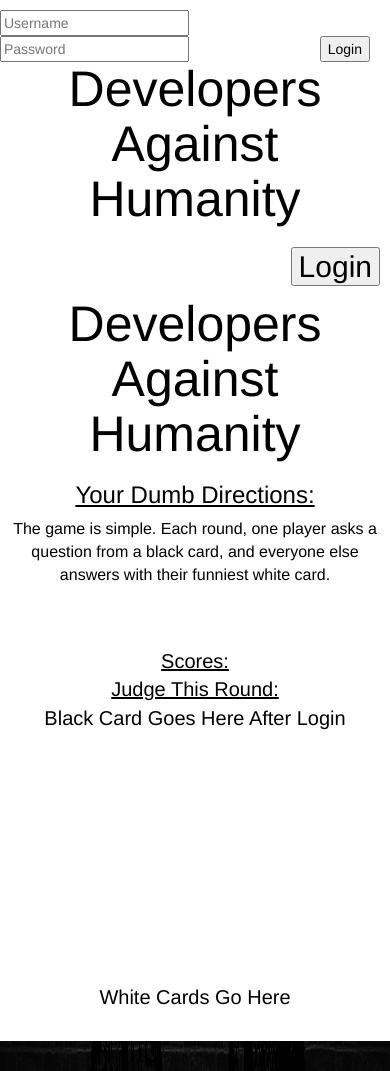
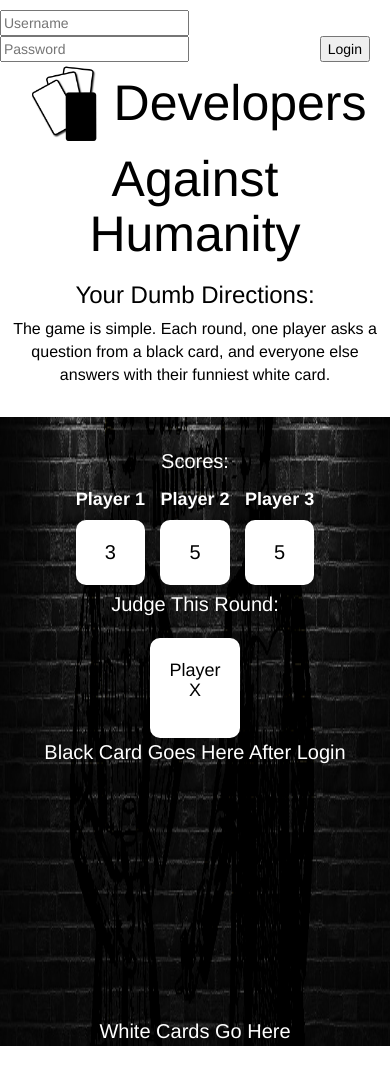
Before and after one commit to kdwhiteside/Cards, a PHP site: page /home.html in a window 390 px wide. After the commit the page ends 1046 px from the top, so only its background shows below. Run offline with PHP 8.4, Linux system fonts and the light colour scheme; some libraries are stand-ins or nearby versions.

Commit message:
favicon, scores, judge

```diff
--- a/assets/style.css
+++ b/assets/style.css
@@ -68,18 +68,15 @@ h1 {
 
 .directionsTitle{
 	font-size: 20px;
-	text-decoration: underline;
 }
 
 
 .scores{
 	font-size: 20px;
-	text-decoration: underline;
 }
 
 .judge{
 	font-size: 20px;
-	text-decoration: underline;
 }
 
 
@@ -91,3 +88,40 @@ h1 {
 	margin-top: 250px;
 	font-size: 20px;
 }
+
+
+/* scoreboard */
+.score-board {
+    text-align: center;
+    font-size: 20px;
+}
+
+.player {
+    display: inline-block;
+    padding: 5px;
+}
+
+.player h4 {
+    font-weight: bold;
+}
+
+.score-box {
+    border: 3px solid white;
+    padding: 15px;
+    border-radius: 10px;
+    color: black;
+    background-color: white;
+}
+
+
+/* judge */
+.judge-box {
+    border: 3px solid white;
+    padding: 10px;
+    border-radius: 10px;
+    color: black;
+    background-color: white;
+    width: 90px;
+    height: 100px;
+    display: inline-block;
+}
--- a/home.html
+++ b/home.html
@@ -6,6 +6,9 @@
     <meta name="description" content="Developers Against Humanity. An enjoyable card game with other users. Online version of Cards against humanity with a twist for Coding developers.">
     <meta name="keywords" content="game, cards, online, against, humanity, devlopers, black card, white card, funny, humor ">
     <meta name="author" content="Developers Against Humanity">
+
+    <!-- Favicon-->
+    <link rel="shortcut icon" type="image/x-icon" href="/favicon.ico">
 
     <!-- Latest compiled and minified CSS -->
     <link rel="stylesheet" href="https://maxcdn.bootstrapcdn.com/bootstrap/3.3.7/css/bootstrap.min.css" integrity="sha384-BVYiiSIFeK1dGmJRAkycuHAHRg32OmUcww7on3RYdg4Va+PmSTsz/K68vbdEjh4u" crossorigin="anonymous">
@@ -35,29 +38,51 @@
 
 <div class="jumbotron text-center" >
 
-        <div id="animation"><h1>Developers Against Humanity</h1></div>
 
-  <body>
-    <h2><button class="login default">Login</button></h2>
-    <div class="jumbotron text-center" >
-
-    <div id="animation"><h1>Developers Against Humanity</h1></div>
-
-
+    <div id="animation"><h1><img src="assets/favicon.png" style="height: 90px">Developers Against Humanity</h1></div>
 
     <div class="directionsTitle"><h3>Your Dumb Directions:</div></h3>
     <div class="directions">The game is simple. Each round, one player asks a question from a black card, and everyone else answers with their funniest white card.</div>
 
     <div class="usersLive"></div>
     </div>
+<div class="text-center">
+    <div class="row">
+        <div class="col-sm-6">
+            <div class="scores">Scores:</div>
+                    <div class="score-board">
+                    <div class="player">
+                        <h4>Player 1</h4>
+                        <div class="score-box">
+                           3
+                        </div>
+                    </div>
+                    <div class="player">
+                        <h4>Player 2</h4>
+                        <div class="score-box">
+                           5
+                        </div>
+                    </div>
+                    <div class="player">
+                        <h4>Player 3</h4>
+                        <div class="score-box">
+                           5
+                        </div>
+                    </div>
+                </div>
+            </div> <!--col-->
+      <div class="col-sm-6">
+          <div class="judge">Judge This Round:</div><br>
+              <div class= "judge-box"><h4>Player X</h4></div>
+      </div> <!--col-->
+      </div> <!--row-->
 
-    <div class="text-center">
-      <div class="scores">Scores:</div>
-      <div class="judge">Judge This Round:</div>
-      <div class="blackCard">Black Card Goes Here After Login</div>
-
-      <div class="whiteCards">White Cards Go Here</div>
-
+      <div class="row">
+          <div class="blackCard">Black Card Goes Here After Login</div>
+      </div> <!--row-->
+      <div class="row">
+          <div class="whiteCards">White Cards Go Here</div>
+      </div>
       <div class="winningCard"></div>
     </div>
     </div>
```
Also changed, not shown: assets/favicon.png (added), favicon.ico (added), 3 other files.
